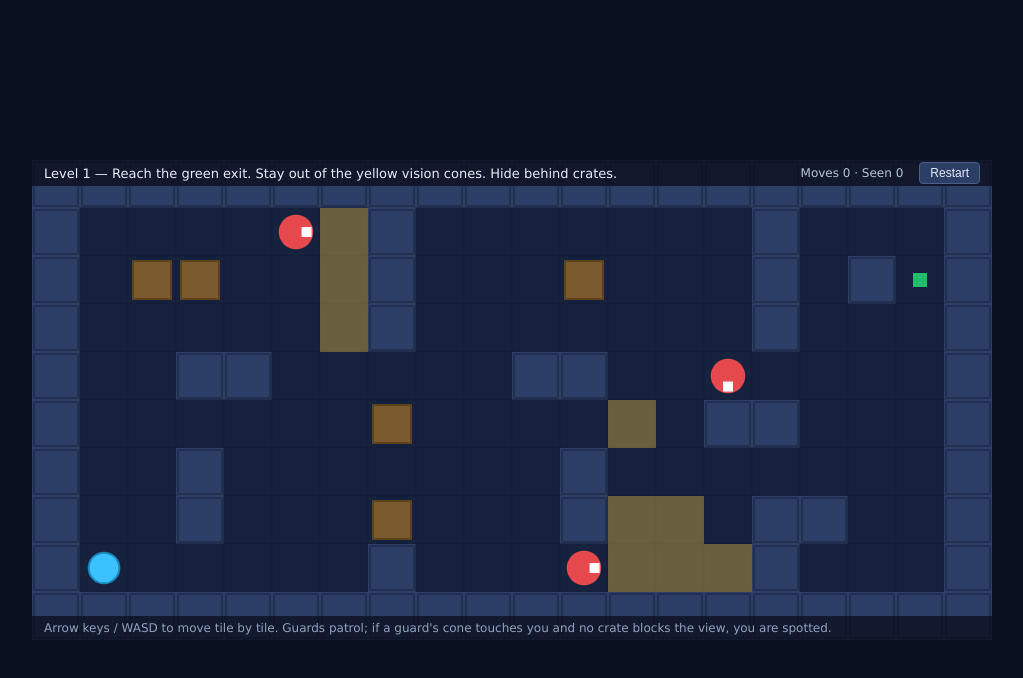
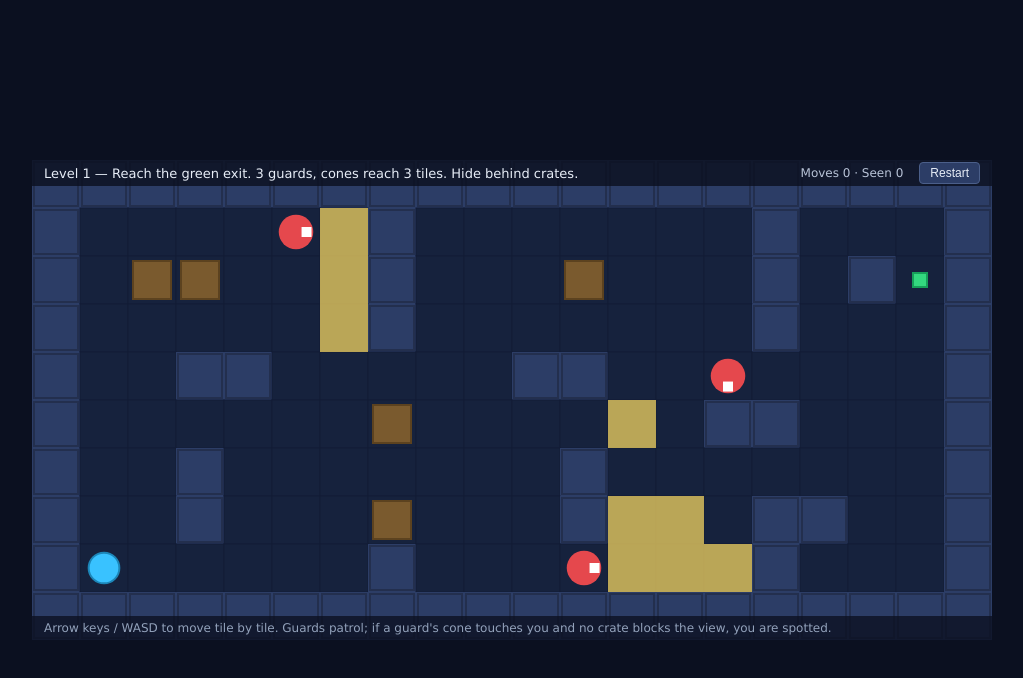
Before and after one commit to silver-byte/best-stealth-game-20261121-1759, a plain HTML site: page game/index.html in a window 1280 px wide. Both pictures are taken after a click on the button "Restart". Shown: the whole page, without its empty margins (128-1151 px from the left). Drawn offline with Linux system fonts and the light colour scheme.

Commit message:
Stealth entry: cone rims, exit pulse, HUD revision

```diff
--- a/game/index.html
+++ b/game/index.html
@@ -29,7 +29,7 @@
 <body>
 <div id="stage">
   <div id="hud">
-    <div id="status">Level 1 — Reach the green exit. Stay out of the yellow vision cones. Hide behind crates.</div>
+    <div id="status">Level 1 — Reach the green exit. 3 guards, cones reach 3 tiles. Hide behind crates.</div>
     <div id="right">
       <div id="counters">Moves 0 &middot; Seen 0</div>
       <button id="restart">Restart</button>
@@ -60,6 +60,7 @@
   var START={x:1,y:8};
   var player={x:START.x,y:START.y};
   var moves=0, seen=0, won=false, noSpot=false;
+  var CONE_RANGE=3, frame=0;
   var guardDefs=[
     {wp:[[5,1],[9,1],[9,3],[5,3]],start:[5,1]},
     {wp:[[14,4],[14,7],[17,7],[17,4]],start:[14,4]},
@@ -145,7 +146,7 @@ if(player.x===18&&player.y===2){win();return;}
       setStatus("Spotted! Back to the start.");
       player.x=START.x; player.y=START.y;
     } else {
-      setStatus("Level 1 — Reach the green exit. Stay out of the yellow vision cones. Hide behind crates.");
+      setStatus(defaultStatus());
     }
     refresh();
   }
@@ -173,18 +174,22 @@ if(player.x===18&&player.y===2){win();return;}
     refresh();
   }
   function setStatus(s){document.getElementById("status").textContent=s;}
+  function defaultStatus(){
+    return "Level 1 — Reach the green exit. "+guards.length+" guards, cones reach "+CONE_RANGE+" tiles. Hide behind crates.";
+  }
   function updateCounters(){document.getElementById("counters").textContent="Moves "+moves+" \u00b7 Seen "+seen;}
   function restart(){
-    player.x=START.x; player.y=START.y; moves=0; seen=0; won=false;
+    player.x=START.x; player.y=START.y; moves=0; seen=0; won=false; frame=0;
     initGuards();
     document.getElementById("winband").style.display="none";
-    setStatus("Level 1 — Reach the green exit. Stay out of the yellow vision cones. Hide behind crates.");
+    setStatus(defaultStatus());
     refresh();
   }
   var cv=document.getElementById("cv");
   var ctx=cv.getContext("2d");
 
   function draw(){
+    frame++;
     ctx.clearRect(0,0,cv.width,cv.height);
     // floor + walls + crates
     for(var r=0;r<ROWS;r++){
@@ -204,7 +209,9 @@ if(player.x===18&&player.y===2){win();return;}
         }
         if(ch==='E'){
           var s=14;
-          ctx.fillStyle="#1fbf6b"; ctx.fillRect(x+(TILE-s)/2,y+(TILE-s)/2,s,s);
+          var bright=(frame&1)?"#33d97f":"#1fbf6b";
+          ctx.fillStyle=bright; ctx.fillRect(x+(TILE-s)/2,y+(TILE-s)/2,s,s);
+          ctx.strokeStyle="#16a05a"; ctx.lineWidth=2; ctx.strokeRect(x+(TILE-s)/2,y+(TILE-s)/2,s,s);
         }
       }
     }
@@ -236,6 +243,24 @@ if(player.x===18&&player.y===2){win();return;}
         if(inCone(g,c,r)){
           ctx.fillStyle="rgba(255,210,60,0.35)";
           ctx.fillRect(c*TILE,r*TILE,TILE,TILE);
+        }
+      }
+    }
+    // brighter rim: cone tiles whose 8-neighbourhood touches a non-cone tile
+    for(var r2=0;r2<ROWS;r2++){
+      for(var c2=0;c2<COLS;c2++){
+        if(!inCone(g,c2,r2))continue;
+        var rim=false;
+        for(var dy=-1;dy<=1&&!rim;dy++){
+          for(var dx=-1;dx<=1;dx++){
+            var ncx=c2+dx, nry=r2+dy;
+            if(ncx===c2&&nry===r2)continue;
+            if(!inCone(g,ncx,nry)){rim=true;break;}
+          }
+        }
+        if(rim){
+          ctx.fillStyle="rgba(255,225,110,0.55)";
+          ctx.fillRect(c2*TILE,r2*TILE,TILE,TILE);
         }
       }
     }
```
Also changed, not shown: screenshots/1-start.jpg, screenshots/2-play.jpg, screenshots/3-spotted.jpg, screenshots/4-end.jpg.
